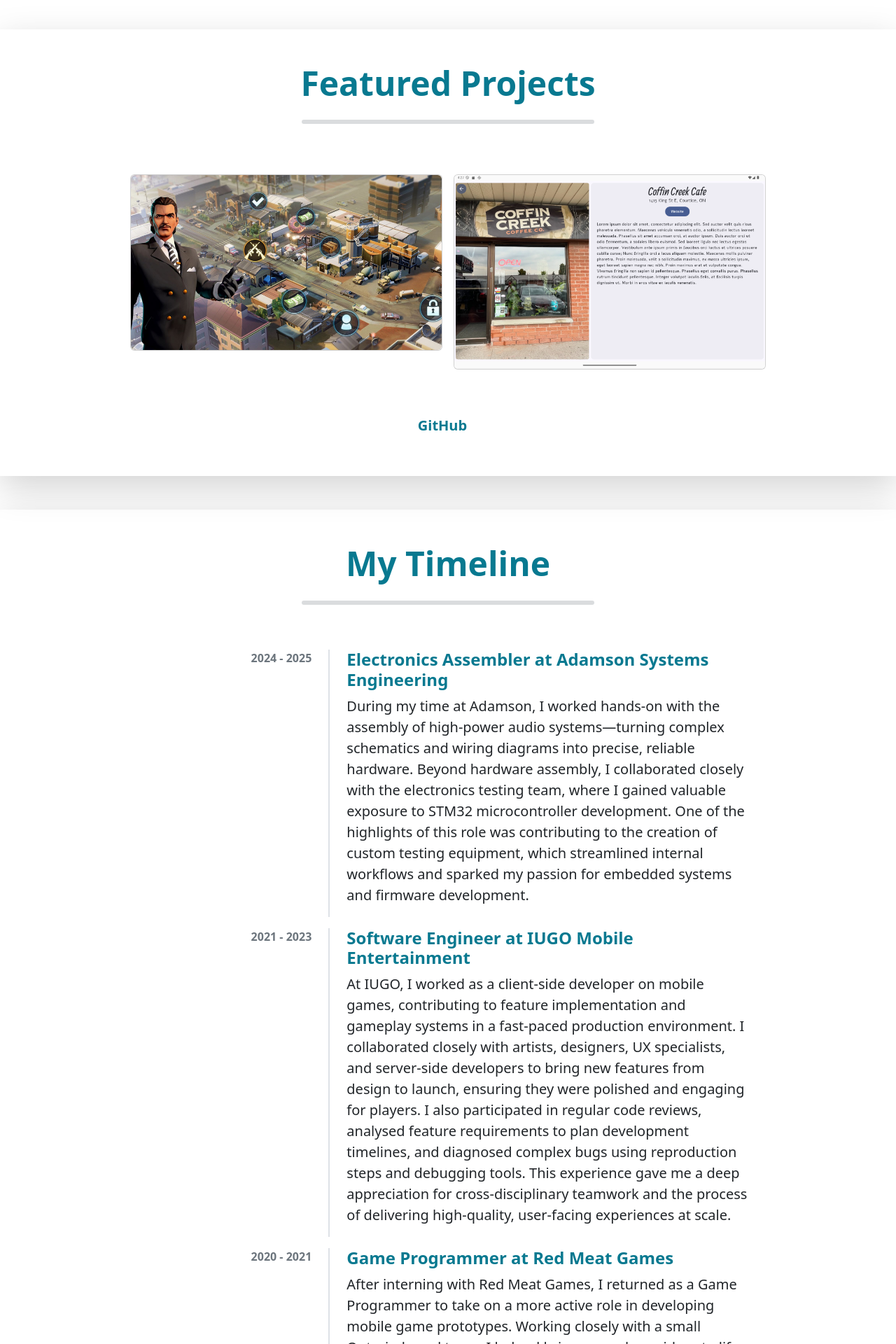
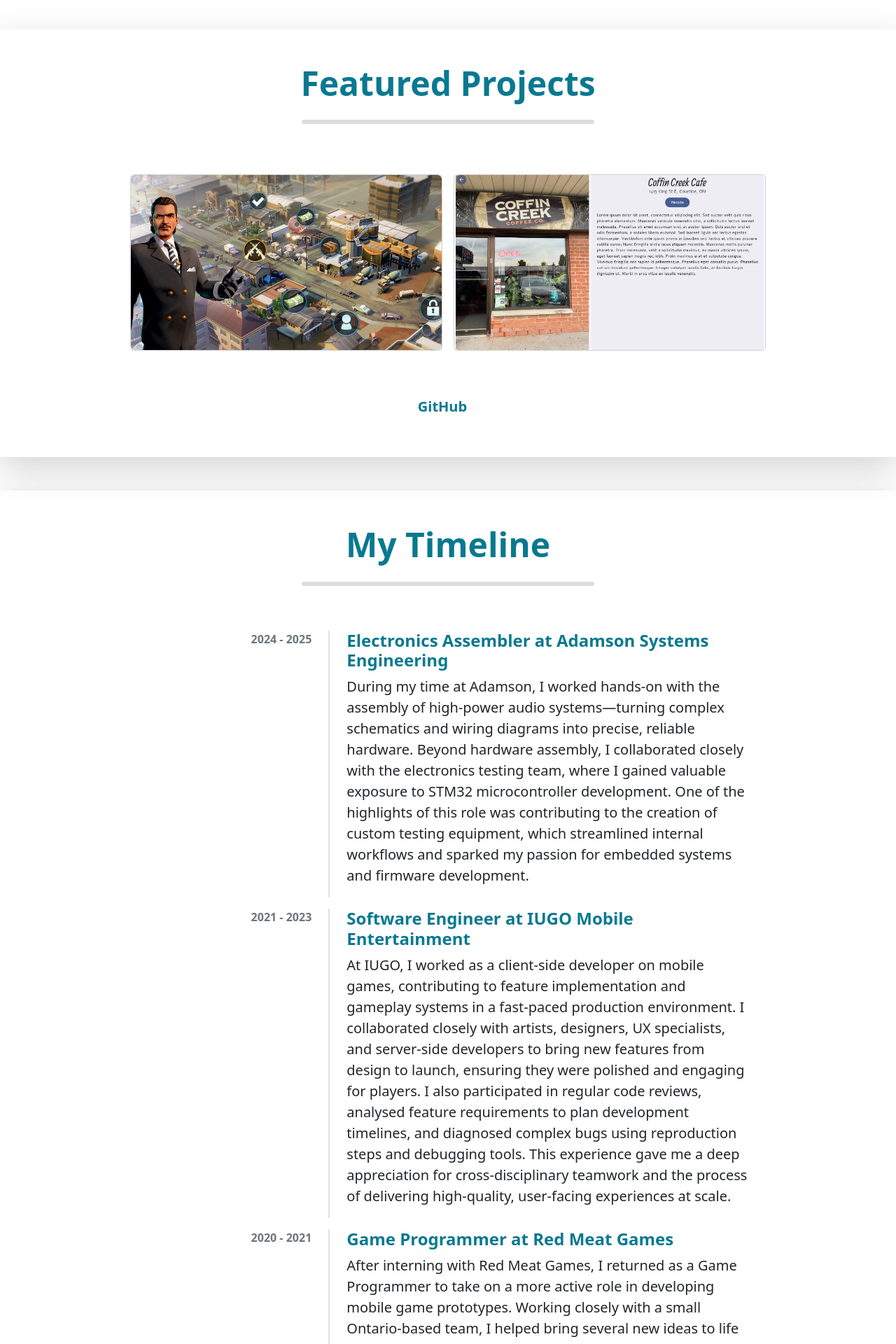
Before and after one commit to tremblay95/tremblay95.github.io, a Jekyll site: the page built from index.html, in a window 1280 px wide. Shown: the part 1536-3456 px from the top of the page at 70% size. Built offline with Jekyll 4.4.1, drawn with Linux system fonts in a browser that asks for light colours.

Commit message:
featured project image aspect ratio fix

```diff
--- a/_sass/main.scss
+++ b/_sass/main.scss
@@ -38,6 +38,12 @@
     {
         opacity: 1;
     }
+}
+
+.project-img
+{
+    object-fit: cover;
+    aspect-ratio: 16 / 9;
 }
 
 $link-transition-time: 0.2s;
--- a/assets/js/featured-projects.js
+++ b/assets/js/featured-projects.js
@@ -4,7 +4,7 @@
         const projectCardTemplate = (project, link_attr, tags) => `
         <a href="${ project.url }" class="text-decoration-none p-0 mx-2 my-2 col-xxl-3 col-lg-5 col-md-8 col-10 rounded" ${ link_attr }>
             <div class="card rounded project-card">
-                <img src="${ project.images[0] }" class="rounded" alt="${ project.title }">
+                <img src="${ project.images[0] }" class="rounded project-img" alt="${ project.title }">
                 <div class="project-overlay d-flex flex-column justify-content-center align-items-center rounded bg-dark bg-opacity-75">
                     <i class="bi bi-box-arrow-up-right position-absolute top-0 end-0 fs-4 my-2 mx-3 text-white"></i>
                     <h3 class="card-title text-white fw-bold">${ project.title }</h3>
```
